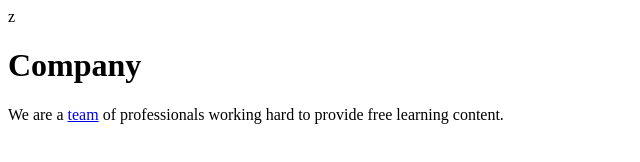
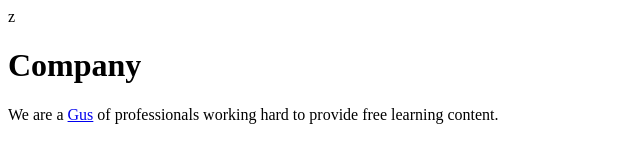
Before and after one commit to daquarti/curses, a plain HTML site: page index.html in a window 1280 px wide. Shown: the full height of the page, 0-640 px from the left. Drawn offline with Linux system fonts and the light colour scheme.

Commit message:
Update index.html

```diff
--- a/index.html
+++ b/index.html
@@ -8,7 +8,7 @@
    <body>
       z<h1>Company</h1>
       <p>
-         We are a <a href="/about/about_team.htm">team</a> of professionals working
+         We are a <a href="https://www.linkedin.com/in/doqai/">Gus</a> of professionals working
          hard to provide free learning content.
       </p>
    </body>
```
